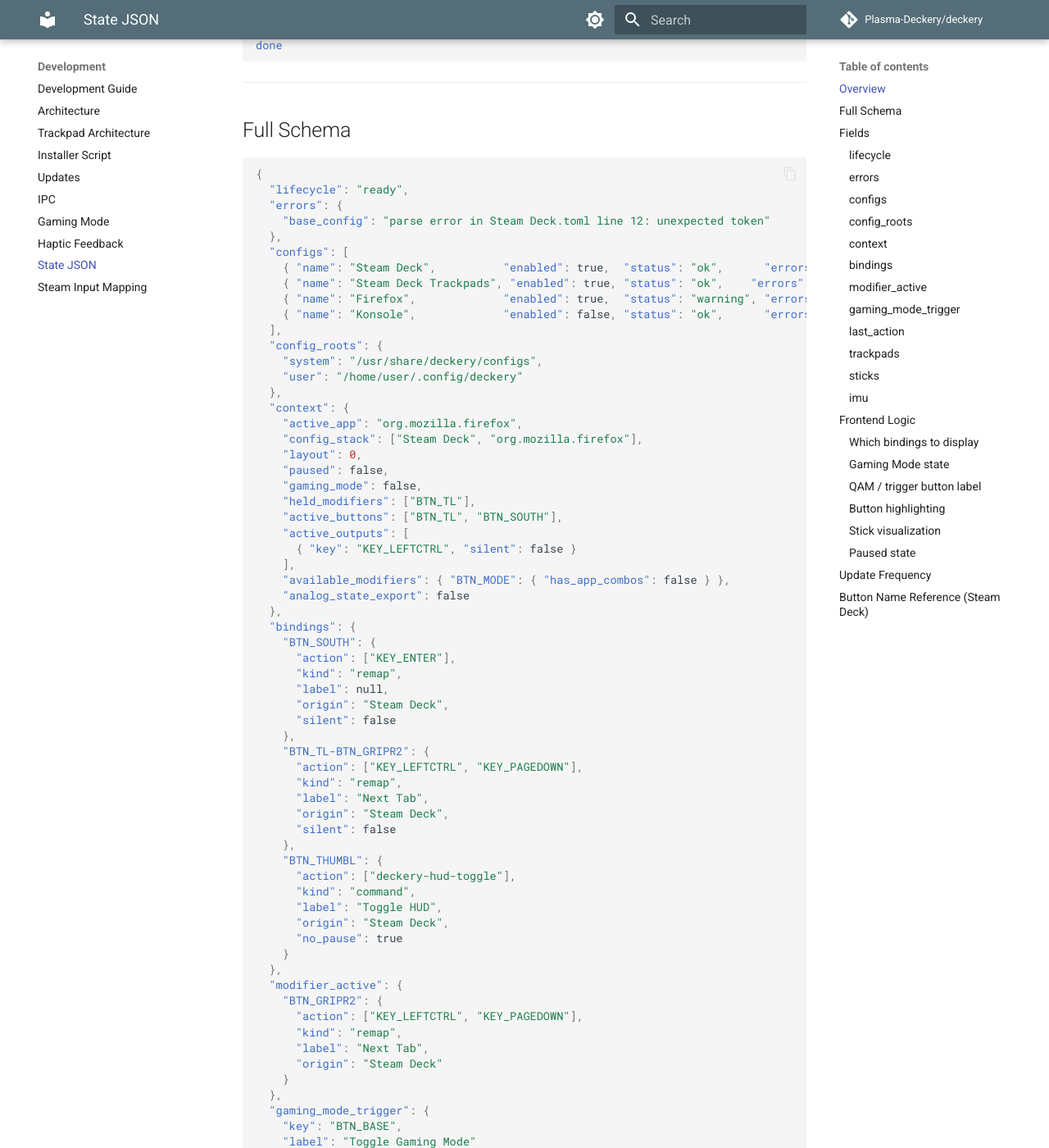
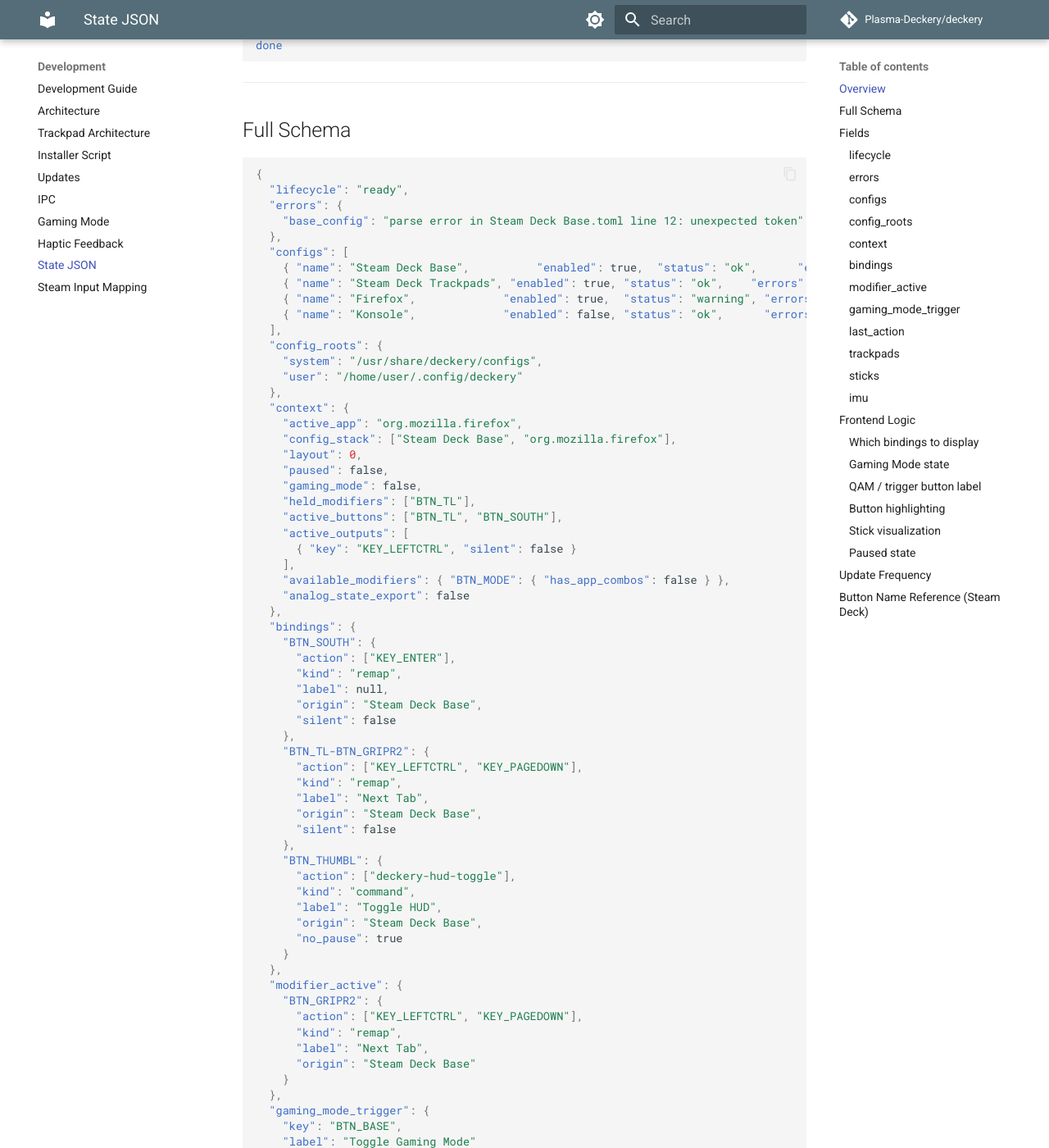
Before and after one commit to Plasma-Deckery/deckery, an MkDocs documentation site: the page built from docs/reference/state-json.md, in a window 1280 px wide and 1400 px high, scrolled down 549 px. Shown: the whole window at 82% size. Built offline with MkDocs 1.6.1 and Material for MkDocs 9.7.7, drawn with Linux system fonts in a browser that asks for light colours; comment, search, counter and statistics services are not loaded; some of the changed text lies outside the part shown.

Commit message:
Rename Steam Deck.toml to Steam Deck Base.toml
The file's name is the label the tray shows and the name every other config
layers onto; "Steam Deck" read like the device rather than like the bottom of
the stack. Nothing functional hangs off it — the device is matched through
[device] names, not the file name.

The tray's label shortening did hang off it: it dropped the base config's
*whole* name from a module's, which "Steam Deck Trackpads" no longer starts
with. It now drops the words the two names share instead, so the row stays
"Trackpads" whatever the base config is called.

```diff
--- a/docs/reference/state-json.md
+++ b/docs/reference/state-json.md
@@ -29,10 +29,10 @@ done
 {
   "lifecycle": "ready",
   "errors": {
-    "base_config": "parse error in Steam Deck.toml line 12: unexpected token"
+    "base_config": "parse error in Steam Deck Base.toml line 12: unexpected token"
   },
   "configs": [
-    { "name": "Steam Deck",          "enabled": true,  "status": "ok",      "errors": [] },
+    { "name": "Steam Deck Base",          "enabled": true,  "status": "ok",      "errors": [] },
     { "name": "Steam Deck Trackpads", "enabled": true, "status": "ok",    "errors": [] },
     { "name": "Firefox",             "enabled": true,  "status": "warning", "errors": [] },
     { "name": "Konsole",             "enabled": false, "status": "ok",      "errors": [] }
@@ -43,7 +43,7 @@ done
   },
   "context": {
     "active_app": "org.mozilla.firefox",
-    "config_stack": ["Steam Deck", "org.mozilla.firefox"],
+    "config_stack": ["Steam Deck Base", "org.mozilla.firefox"],
     "layout": 0,
     "paused": false,
     "gaming_mode": false,
@@ -60,21 +60,21 @@ done
       "action": ["KEY_ENTER"],
       "kind": "remap",
       "label": null,
-      "origin": "Steam Deck",
+      "origin": "Steam Deck Base",
       "silent": false
     },
     "BTN_TL-BTN_GRIPR2": {
       "action": ["KEY_LEFTCTRL", "KEY_PAGEDOWN"],
       "kind": "remap",
       "label": "Next Tab",
-      "origin": "Steam Deck",
+      "origin": "Steam Deck Base",
       "silent": false
     },
     "BTN_THUMBL": {
       "action": ["deckery-hud-toggle"],
       "kind": "command",
       "label": "Toggle HUD",
-      "origin": "Steam Deck",
+      "origin": "Steam Deck Base",
       "no_pause": true
     }
   },
@@ -83,7 +83,7 @@ done
       "action": ["KEY_LEFTCTRL", "KEY_PAGEDOWN"],
       "kind": "remap",
       "label": "Next Tab",
-      "origin": "Steam Deck"
+      "origin": "Steam Deck Base"
     }
   },
   "gaming_mode_trigger": {
@@ -175,7 +175,7 @@ Each entry:
 
 | Field | Type | Meaning |
 |---|---|---|
-| `name` | `string` | Config identifier — the file base name without `.toml` (e.g. `"Steam Deck"`, `"Steam Deck Trackpads"`, `"Firefox"`). There is no naming convention to decode |
+| `name` | `string` | Config identifier — the file base name without `.toml` (e.g. `"Steam Deck Base"`, `"Steam Deck Trackpads"`, `"Firefox"`). There is no naming convention to decode |
 | `enabled` | `bool` | Whether this config is active. The base config (the one declaring `[device]`) is always enabled and cannot be toggled by the user. |
 | `exclusive_group` | `string \| null` | Set when this config belongs to a set of mutually exclusive modules. At most one member of a group is enabled at a time; the tray draws them as radio buttons. No member enabled means the whole group is switched off — there is no separate field for that |
 | `status` | `string` | `"ok"`, `"warning"`, or `"error"` — `"error"` means the config could not be parsed and its slot in `errors` is populated |
```
Also changed, not shown: configs/README.md (+1 -1 lines), docs/configuration.md (+4 -4 lines), docs/projects/makima-deckery/app-config.md (+2 -2 lines), 6 other files.
